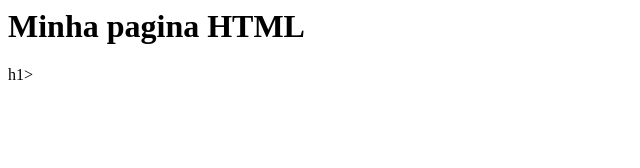
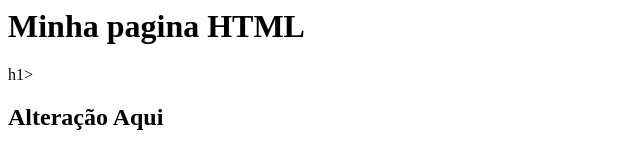
Before and after one commit to gilvanbagatini/gama-no-github, a plain HTML site: page index.html in a window 1280 px wide. Shown: the whole page, without its empty margins (0-640 px from the left). Drawn offline with Linux system fonts and the light colour scheme.

Commit message:
arquivo index atualizado

```diff
--- a/index.html
+++ b/index.html
@@ -1,5 +1,6 @@
 <html>
 <body>
 <h1> Minha pagina HTML</h1>h1>
+<h2> Alteração Aqui <h2>
 </body>
 </html>
```
